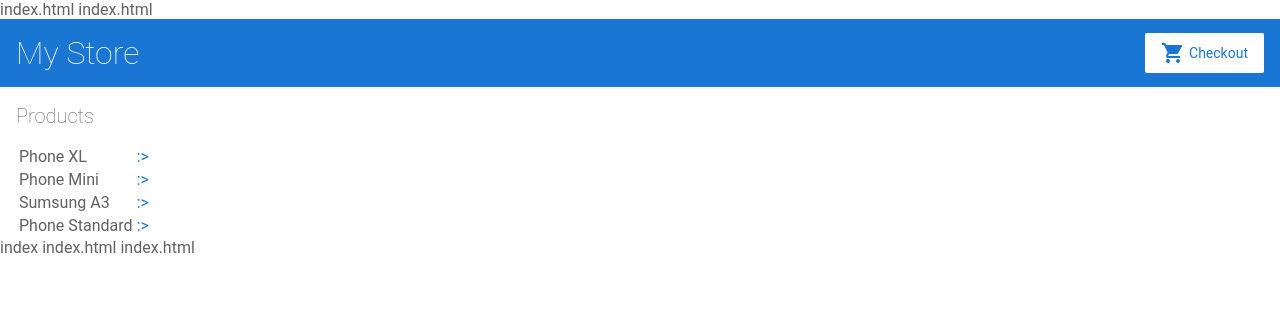
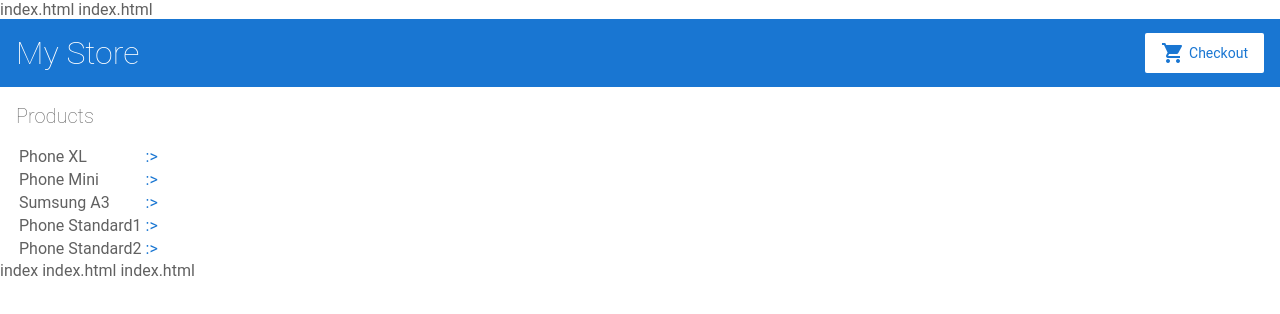
Before and after one commit to rattasakpengchata/angular-6dgugj, an Angular app: page / in a window 1280 px wide. Shown: the top 314 px of the page. Built offline with nearby package versions, Linux system fonts and the light colour scheme.

Commit message:
edit form vscode

```diff
--- a/src/app/products.ts
+++ b/src/app/products.ts
@@ -26,7 +26,13 @@ export const products = [
   },
   {
     id: 4,
-    name: 'Phone Standard',
+    name: 'Phone Standard1',
+    price: 299,
+    description: ''
+  },
+  {
+    id: 5,
+    name: 'Phone Standard2',
     price: 299,
     description: ''
   }
```
